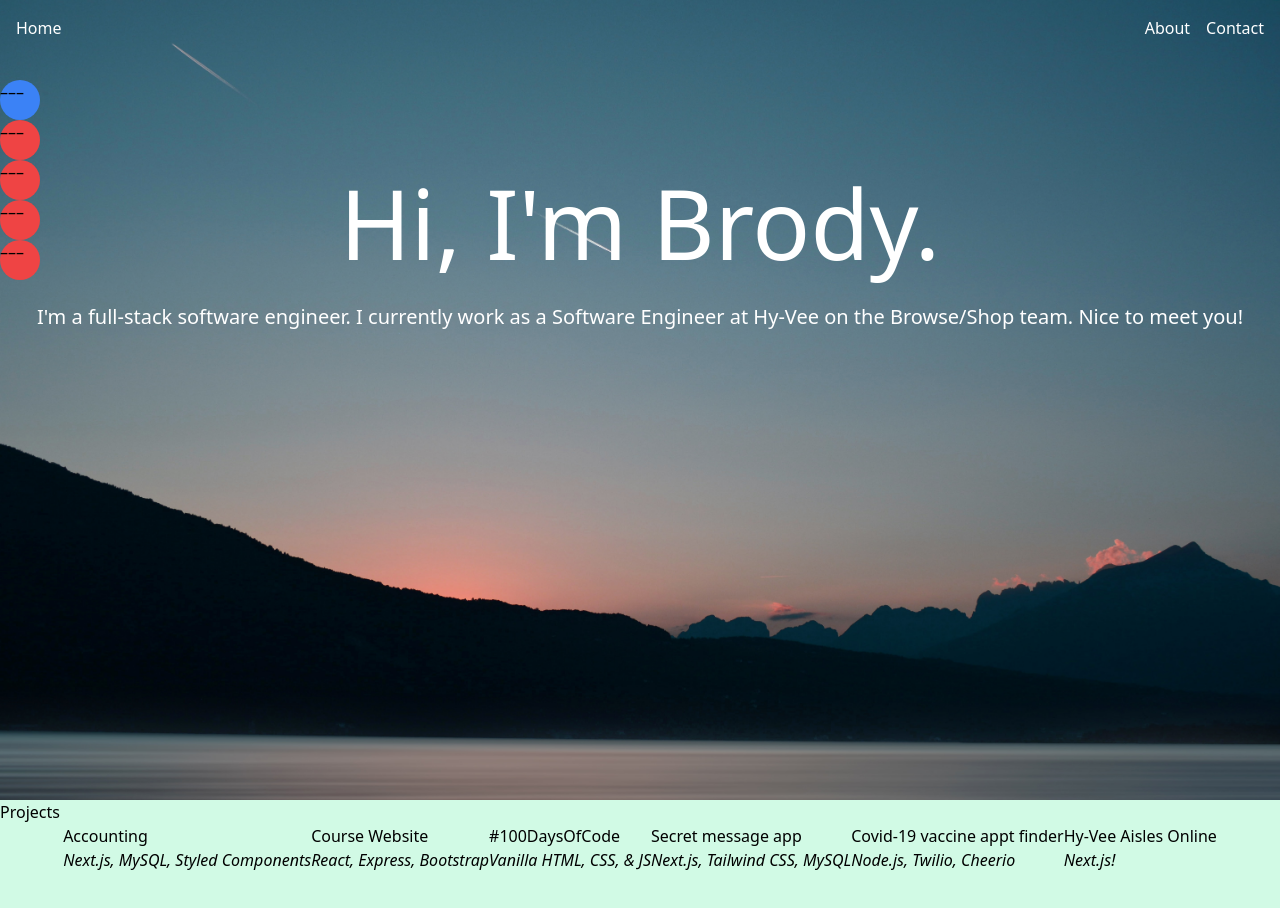
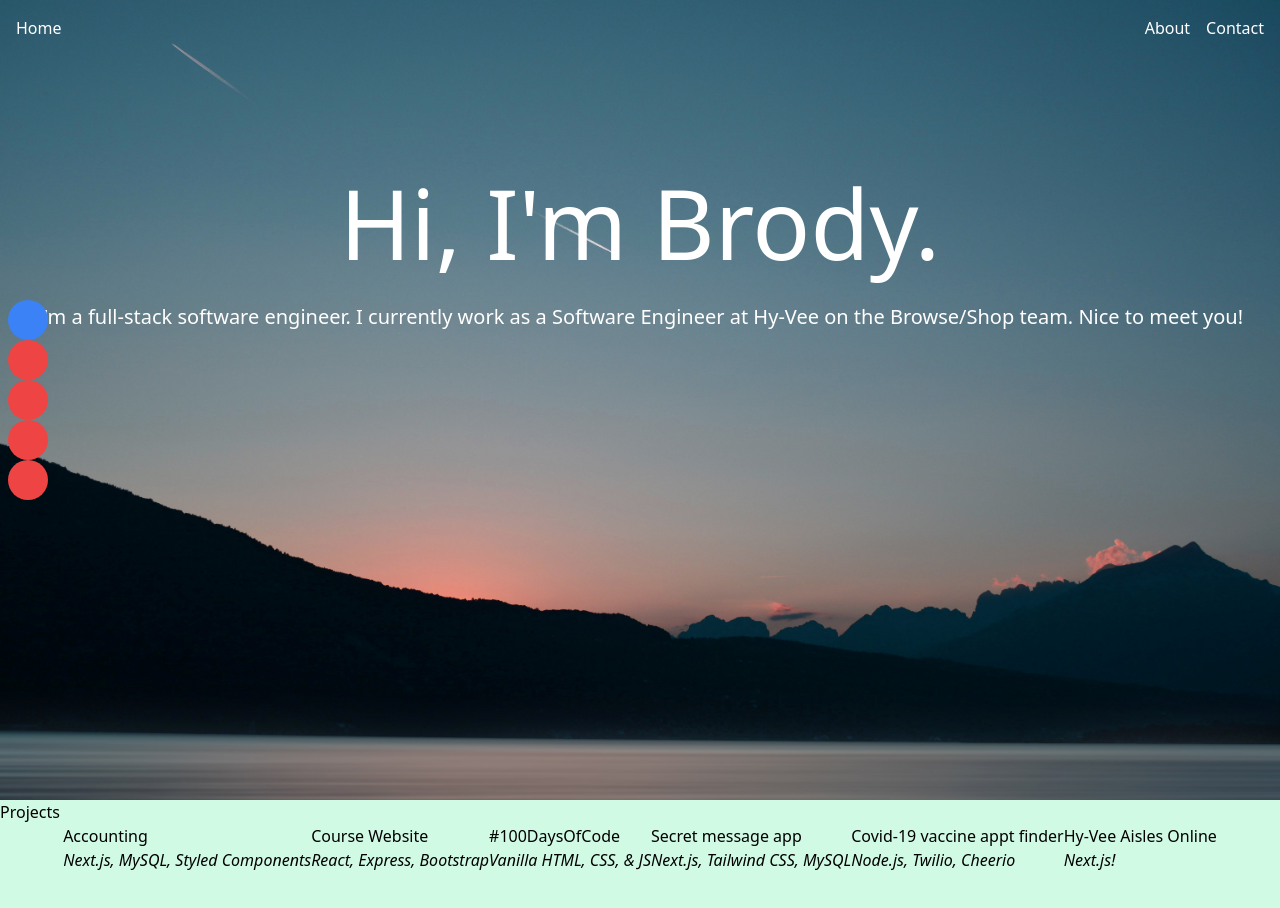
Before and after one commit to brodyd795/personal-site, a Next.js app: page / in a window 1280 px wide. Shown: the top 908 px of the page. Built offline with nearby package versions, Linux system fonts and the light colour scheme; no server answers; the database is empty.

Commit message:
Add label to progress button and make clickable

```diff
--- a/components/progress-bar.tsx
+++ b/components/progress-bar.tsx
@@ -20,17 +20,22 @@ const ProgressButton = ({isActive, section}: IProgressButton) => {
 
 	return (
 		<li
-			className={`rounded-full w-10 h-10 ${
+			className={`rounded-full w-10 h-10 cursor-pointer ${
 				isActive ? 'bg-blue-500' : 'bg-red-500'
 			}`}
 		>
 			<button
+				className='h-10 w-10'
+				id={`progress-button-${section}`}
 				type='button'
 				onClick={() => {
 					router.push(section);
 				}}
 			>
-				–––
+				<label
+					htmlFor={`progress-button-${section}`}
+					hidden
+				>{`Go to ${section}`}</label>
 			</button>
 		</li>
 	);
@@ -52,7 +57,7 @@ export const ProgressBar = () => {
 	const progress = getProgress();
 
 	return (
-		<div className='fixed top-20 left-0 z-20'>
+		<div className='fixed inset-0 flex items-center ml-2 z-20'>
 			<ul>
 				<ProgressButton isActive={progress >= 0 && progress < 20} section='#' />
 				<ProgressButton
```
